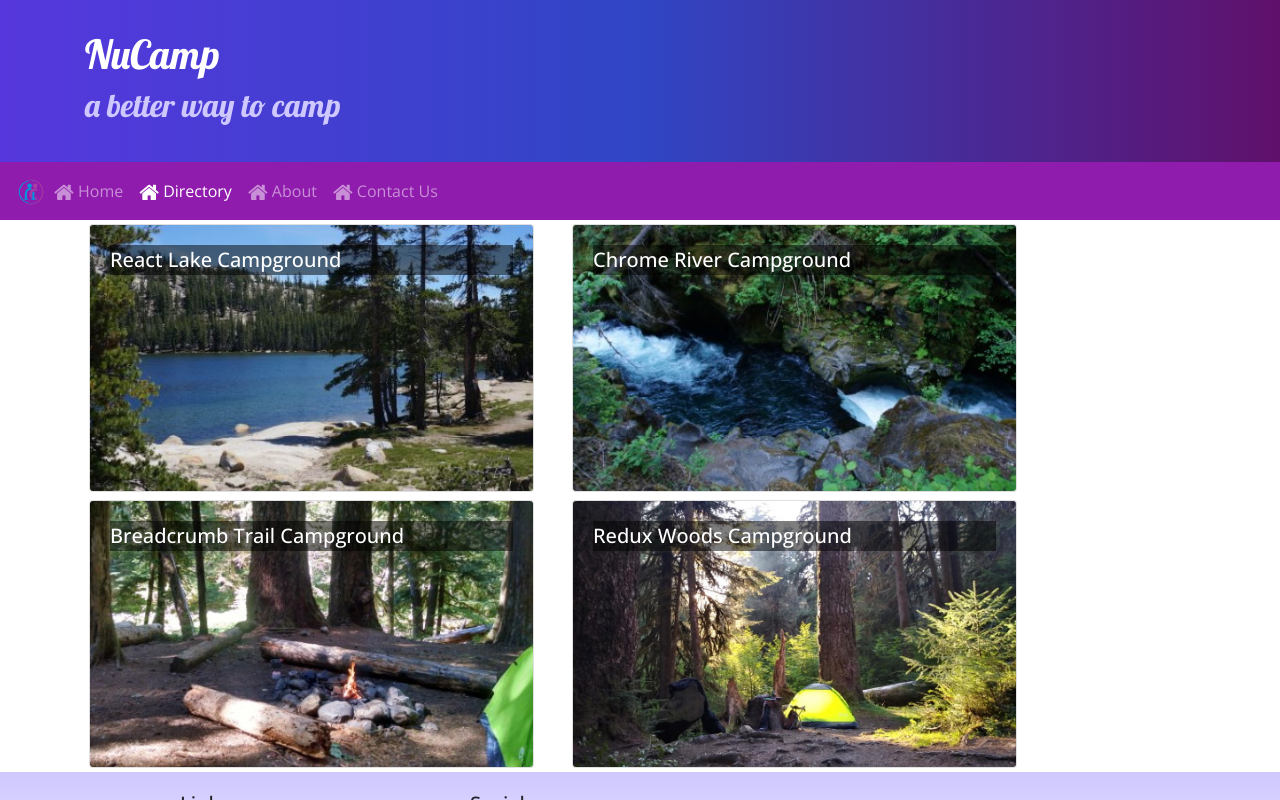
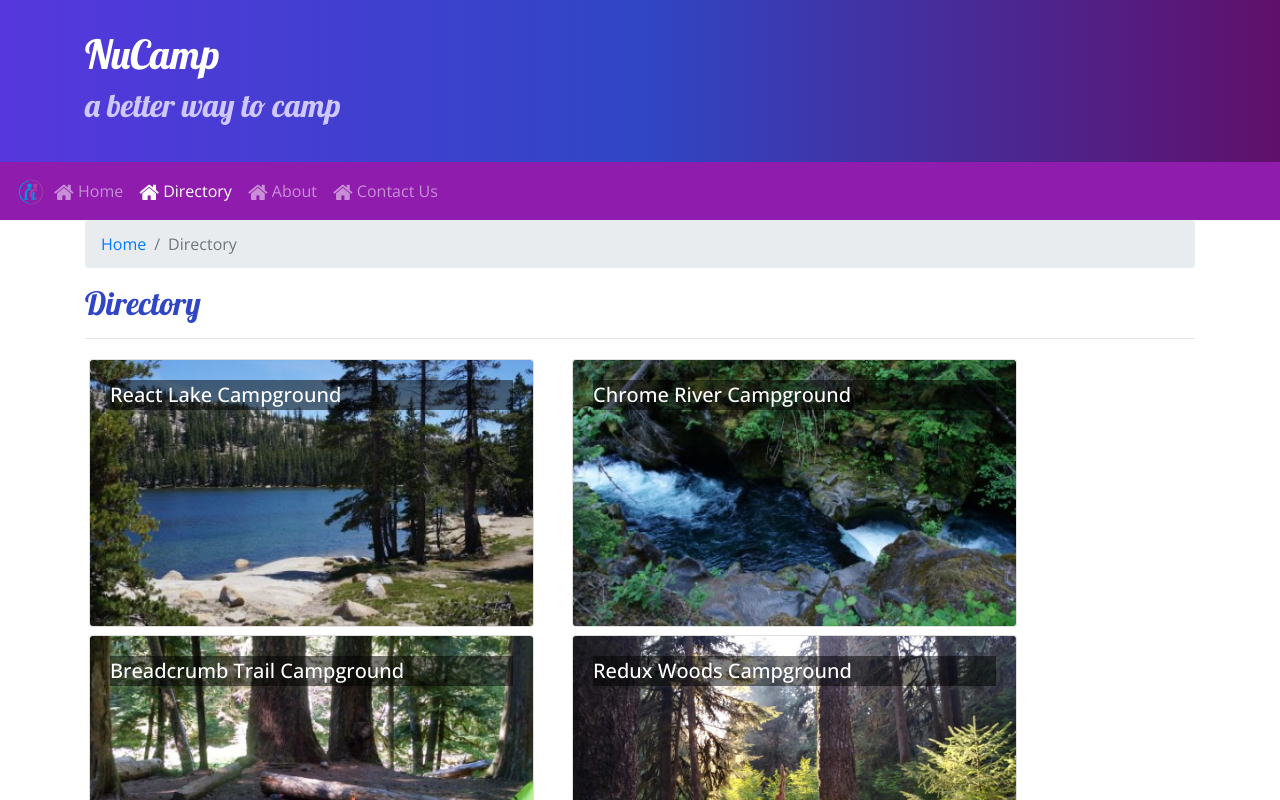
Before and after one commit to gaoyanyan666/react-creat-app, a React (Create React App) app: page /directory in a window 1280 px wide. Shown: the top 800 px of the page. Built offline with nearby package versions, Linux system fonts and the light colour scheme.

Commit message:
breadcrumb

```diff
--- a/src/components/CampsiteInfoComponent.js
+++ b/src/components/CampsiteInfoComponent.js
@@ -1,6 +1,6 @@
 import React from 'react';
-import { Card, CardImg,  CardText, CardBody, CardTitle } from 'reactstrap';
-
+import { Card, CardImg, CardText, CardBody, Breadcrumb, BreadcrumbItem } from 'reactstrap';
+import { Link } from 'react-router-dom';
 
 
 
@@ -12,7 +12,6 @@
         <Card>
           <CardImg top src={campsite.image} alt={campsite.name} />
              <CardBody>
-                <CardTitle>{campsite.name}</CardTitle>
                 <CardText>{campsite.description}</CardText>
              </CardBody>
          </Card>
@@ -47,6 +46,15 @@
     if (props.campsite) {
         return (
             <div className="container">
+                <div className="row">
+                    <div className="col">
+                        <Breadcrumb>
+                        <BreadcrumbItem><Link to="/directory">Directory</Link></BreadcrumbItem>
+                        <BreadcrumbItem active>{props.campsite.name}</BreadcrumbItem>
+                        </Breadcrumb>
+                        <h2>{props.campsite.name}</h2>
+                    </div>
+                    </div>
                  <div className="row">
                      <RenderCampsite campsite={props.campsite} />
                      <RenderComments comments={props.comments} />
--- a/src/components/ContactComponent.js
+++ b/src/components/ContactComponent.js
@@ -1,10 +1,16 @@
 import React from 'react';
+import {Breadcrumb, BreadcrumbItem } from 'reactstrap';
+import {Link} from 'react-router-dom';
 
 function Contact(props) {
     return (
         <div className="container">
             <div className="row">
                 <div className="col">
+                <Breadcrumb>
+                        <BreadcrumbItem><Link to="/home">Home</Link></BreadcrumbItem>
+                        <BreadcrumbItem active>Contact Us</BreadcrumbItem>
+                    </Breadcrumb>
                     <h2>Contact Us</h2>
                     <hr />
                 </div>
--- a/src/components/DirectoryComponent.js
+++ b/src/components/DirectoryComponent.js
@@ -1,5 +1,5 @@
 import React from 'react';
-import { Card, CardImg, CardImgOverlay, CardTitle } from 'reactstrap';
+import { Card, CardImg, CardImgOverlay, CardTitle, Breadcrumb, BreadcrumbItem } from 'reactstrap';
 import { Link } from 'react-router-dom';
 
 function RenderDirectoryItem({campsite}) {
@@ -26,7 +26,19 @@
 
     return (
         <div className = "container" >
-        <div className = "row" > { directory } </div>
+            <div className = "row" >
+                <div className = "col">
+            <Breadcrumb>
+            <BreadcrumbItem><Link to="/home">Home</Link></BreadcrumbItem>
+            <BreadcrumbItem active>Directory</BreadcrumbItem>
+            </Breadcrumb>
+            <h2>Directory</h2>
+            <hr />
+                </div>
+            </div>
+            <div className="row">
+                { directory }
+            </div>
         </div>
     );
 }
```
